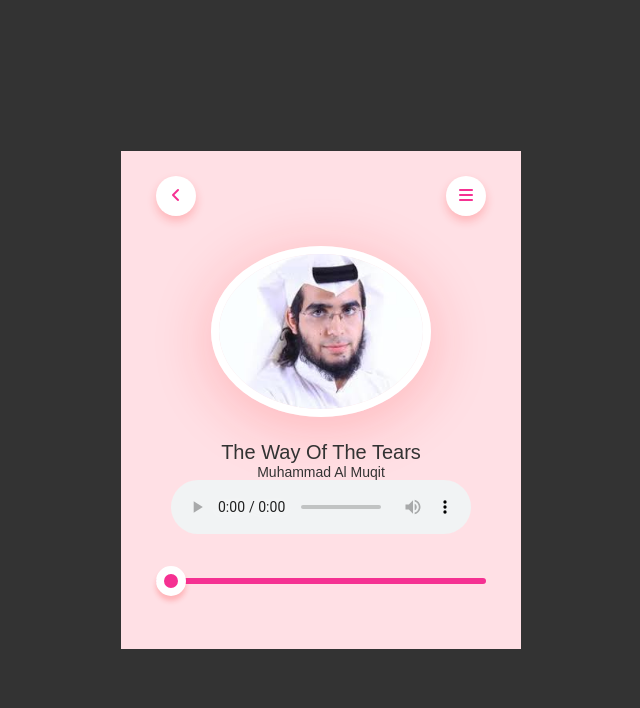
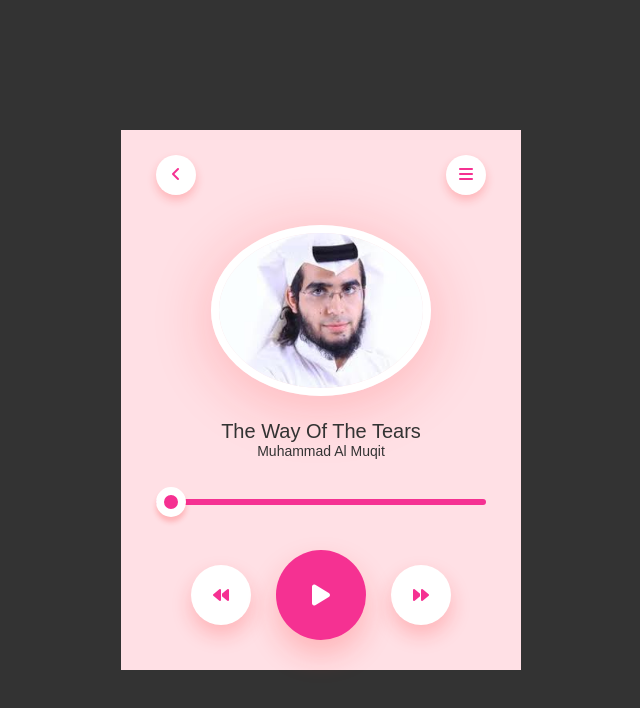
Before and after one commit to MuhammadHuzaifa22/Nasheed-Player, a plain HTML site: page index.html in a window 1280 px wide. Shown: the whole page, without its empty margins (319-959 px from the left). Drawn offline with Linux system fonts and the light colour scheme.

Commit message:
work completed

```diff
--- a/Assets/style.css
+++ b/Assets/style.css
@@ -81,3 +81,30 @@ nav .circle{
     border: 8px solid #fff;
     box-shadow: 0 5px 5px rgba(255,26,26,0.22);
 }
+
+
+.controls{
+    display: flex;
+    justify-content: center;
+    align-items: center;
+}
+
+.controls div{
+    width: 60px;
+    height: 60px;
+    margin: 20px;
+    background: #fff;
+    display: inline-flex;
+    align-items: center;
+    justify-content: center;
+    border-radius: 50%;
+    color: #f53192;
+    box-shadow: 0 10px 20px rgba(255,26,26,0.22);
+    cursor: pointer;
+}
+
+.controls div:nth-child(2){
+    transform: scale(1.5);
+    background: #f53192;
+    color: #fff;
+}
--- a/index.html
+++ b/index.html
@@ -28,14 +28,66 @@
 <h1>The Way Of The Tears</h1>
 <p>Muhammad Al Muqit</p>
 
-<audio controls>
+<audio  id="nasheed">
     <source src="./Assets/Audio/The Way of The Tears - Exclusive Nasheed - Muhammad al Muqit.mp3" type="audio/mp3">
 </audio>
 <input type="range" value="0" id="progress">
 
+
+<div class="controls">
+    <div><i class="fa-solid fa-backward"></i></div>
+    <div onclick="playPause()"><i class="fa-solid fa-play" id="ctrlIcon"></i></div>
+    <div><i class="fa-solid fa-forward"></i></div>
+</div>
     </div>
 </div>
 
 
+
+
+<script>
+
+let progress = document.getElementById('progress');
+let Nasheed = document.getElementById('nasheed')
+let ctrlIcon = document.getElementById('ctrlIcon')
+
+
+Nasheed.onloadedmetadata = function(){
+    progress.max = Nasheed.duration;
+    progress.value = Nasheed.currentTime;
+    console.log(Nasheed.duration.toFixed(2))
+}
+
+
+
+function playPause(){
+    if(ctrlIcon.classList.contains("fa-pause")){
+        Nasheed.pause();
+        ctrlIcon.classList.remove("fa-pause");
+        ctrlIcon.classList.add("fa-play");
+    }else{
+    Nasheed.play();
+    ctrlIcon.classList.add("fa-pause");
+    ctrlIcon.classList.remove("fa-play");
+}
+
+}
+
+if(Nasheed.play()){
+    setInterval(()=>{
+        progress.value = Nasheed.currentTime
+    },500)
+}
+
+progress.onchange = function(){
+    Nasheed.play();
+    Nasheed.currentTime = progress.value;
+    ctrlIcon.classList.add("fa-pause");
+    ctrlIcon.classList.remove("fa-play");
+}
+
+
+</script>
+
 </body>
 </html>
```
